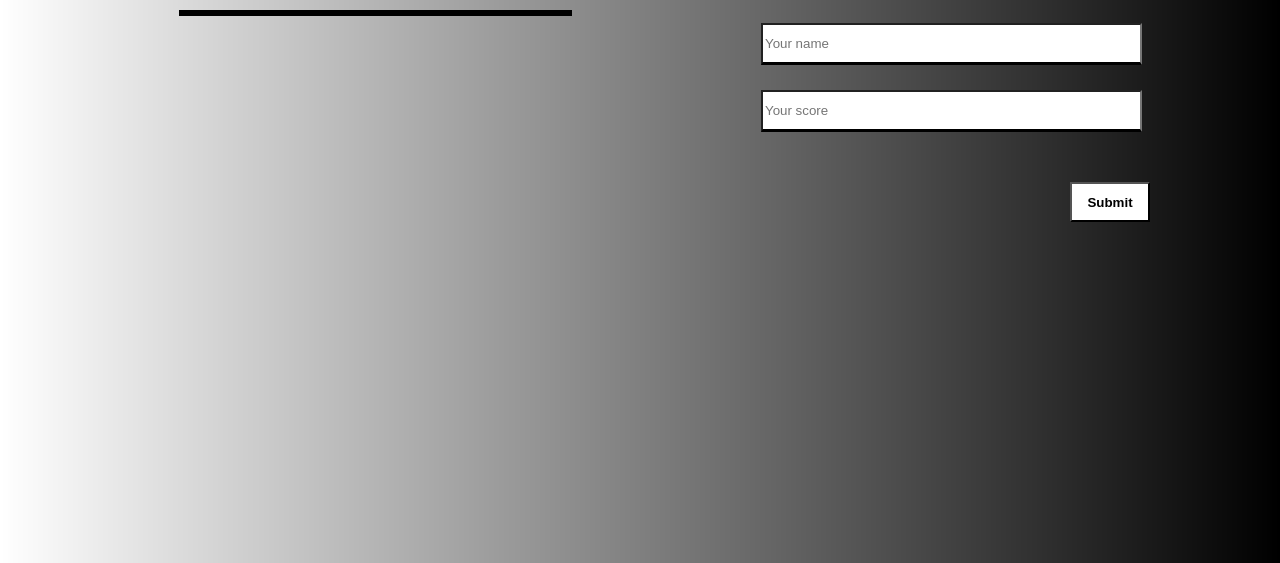
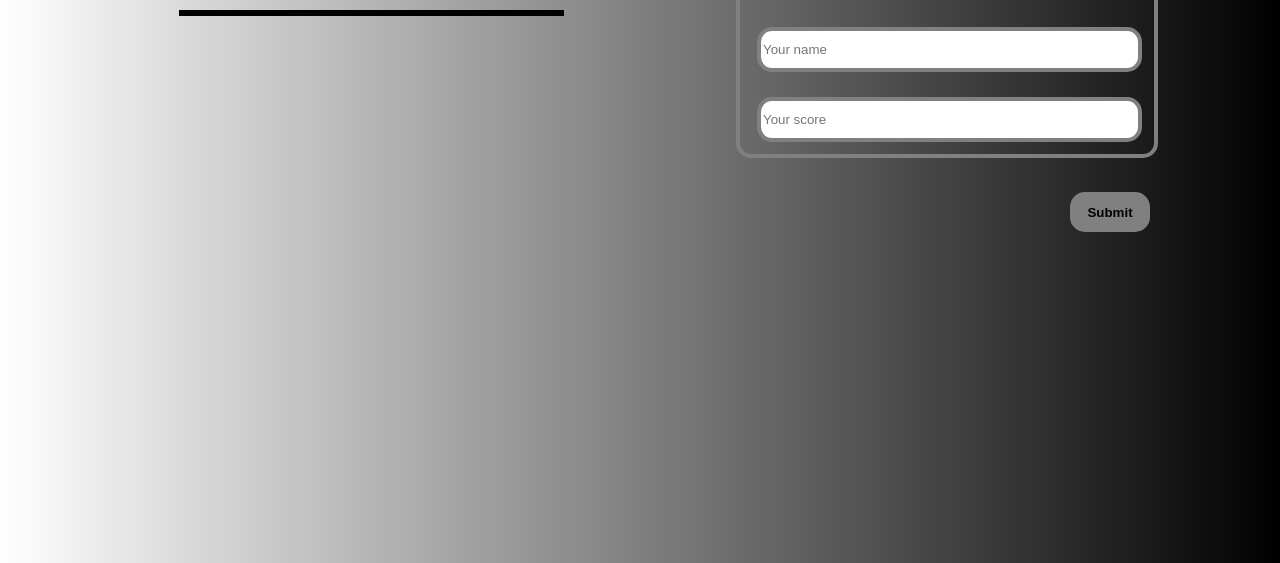
Before and after one commit to abdessalem1998/Leaderboard, a website built with webpack: page src/index.html in a window 1280 px wide. Shown: the part 237-800 px from the top of the page. Built offline with nearby package versions, Linux system fonts and the light colour scheme; no server answers.

Commit message:
Style the inputs and the submit botton

```diff
--- a/src/style.css
+++ b/src/style.css
@@ -64,10 +64,13 @@ body {
   flex-grow: 2;
   margin-left: 5%;
   margin-right: 5%;
+  border: 4px solid gray;
+  border-radius: 15px;
 }
 
 .app-add-h2 {
   width: 100%;
+  color: #e1e3e1;
   font-size: 35px;
   text-align: center;
 }
@@ -76,13 +79,16 @@ body {
   width: 90%;
   margin: 3% 4%;
   height: 35px;
-  border-bottom: 3px solid;
+  border: 4px solid gray;
+  border-radius: 15px;
 }
 
 .submit {
   margin-top: 3%;
   position: absolute;
-  background-color: white;
+  background-color: gray;
+  border: 4px solid gray;
+  border-radius: 15px;
   right: 130px;
   height: 40px;
   width: 80px;
```
